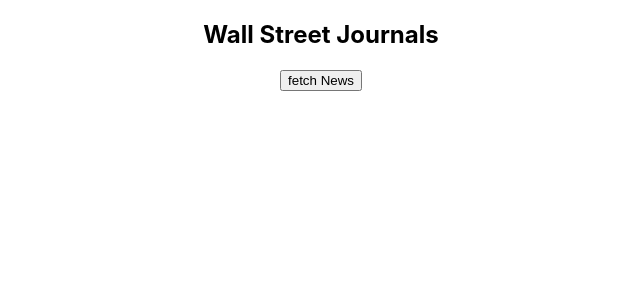
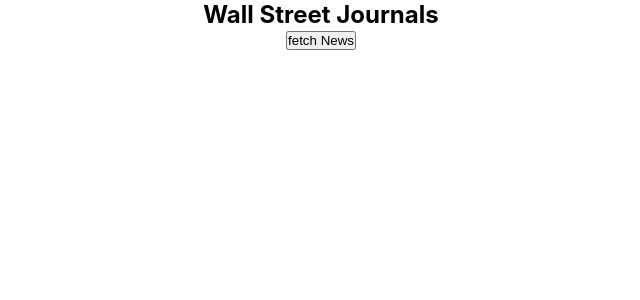
Before and after one commit to bloominstituteoftechnology/React-Redux-App, a React (Create React App) app in the folder app/: page / in a window 1280 px wide. Shown: the top 300 px of the page, without its empty margins (319-959 px from the left). Built offline with nearby package versions, Linux system fonts and the light colour scheme.

Commit message:
passing props data down to NewsCard.js & adding css files

```diff
--- a/app/src/actions/newsActions.js
+++ b/app/src/actions/newsActions.js
@@ -5,8 +5,8 @@ export const fetchNews = () => dispatch => {
     axios
     .get("http://newsapi.org/v2/everything?domains=wsj.com&apiKey=d4f2acac47034e2d970420468a0b9664")
     .then(res => {
-        console.log(res.data)
-        dispatch({ type: FETCH_NEWS, payload: res.data})
+        console.log(res.data.articles)
+        dispatch({ type: FETCH_NEWS, payload: res.data.articles})
     })
     .catch(err => { console.log("Something went wrong, see error:", err)})
 }
--- a/app/src/components/NewsCard.js
+++ b/app/src/components/NewsCard.js
@@ -1,9 +1,19 @@
 import React from 'react'
 
-const NewsCard = () => {
+const NewsCard = (props) => {
+    console.log(props)
     return (
         <div className="newscard">
-
+            <div className="img-container"><img src alt=""/></div>
+            <div className="article-container">
+                <h3 className="heading">Heading</h3>
+                <div className="name-date-container">
+                    <span>author</span><span>date</span>
+                </div>
+                <div className="news-text">
+                    <p>News</p>
+                </div>
+            </div>
 
         </div>
     )
--- a/app/src/components/NewsList.js
+++ b/app/src/components/NewsList.js
@@ -6,12 +6,15 @@ import { fetchNews } from '../actions/newsActions';
 const NewsList = (props) => {
     //console.log(props.fetchNews)
     return (
-        <div>
-            <NewsCard />
-            {!props.isLoading ? <button onClick={(e => {
+        <div className="newslist">
+             <button onClick={(e => {
                 e.preventDefault()
                 props.fetchNews()
-            })}>fetch News</button> : <p>{props.articles[0].title}</p>}
+            })}>fetch News</button>
+
+        {props.articles.map((article, i) => (
+            <NewsCard key={i} article={article}/>
+        ))}
 
         </div>
     )
--- a/app/src/index.css
+++ b/app/src/index.css
@@ -1,3 +1,10 @@
+*{
+  box-sizing:border-box;
+  padding:0;
+  margin:0;
+  max-width:100%;
+}
+
 body {
   margin: 0;
   font-family: -apple-system, BlinkMacSystemFont, 'Segoe UI', 'Roboto', 'Oxygen',
--- a/app/src/reducers/newsReducer.js
+++ b/app/src/reducers/newsReducer.js
@@ -11,7 +11,7 @@ export const newsReducers = (state=initialState, action) => {
         case FETCH_NEWS:
         return {
             ...state,
-            articles: action.payload
+            articles: [...action.payload]
         }
         default:
         return state;
```
Also changed, not shown: app/src/components/NewsCard.css (added), app/src/components/NewsList.css (added), app/src/logo.svg (deleted).
